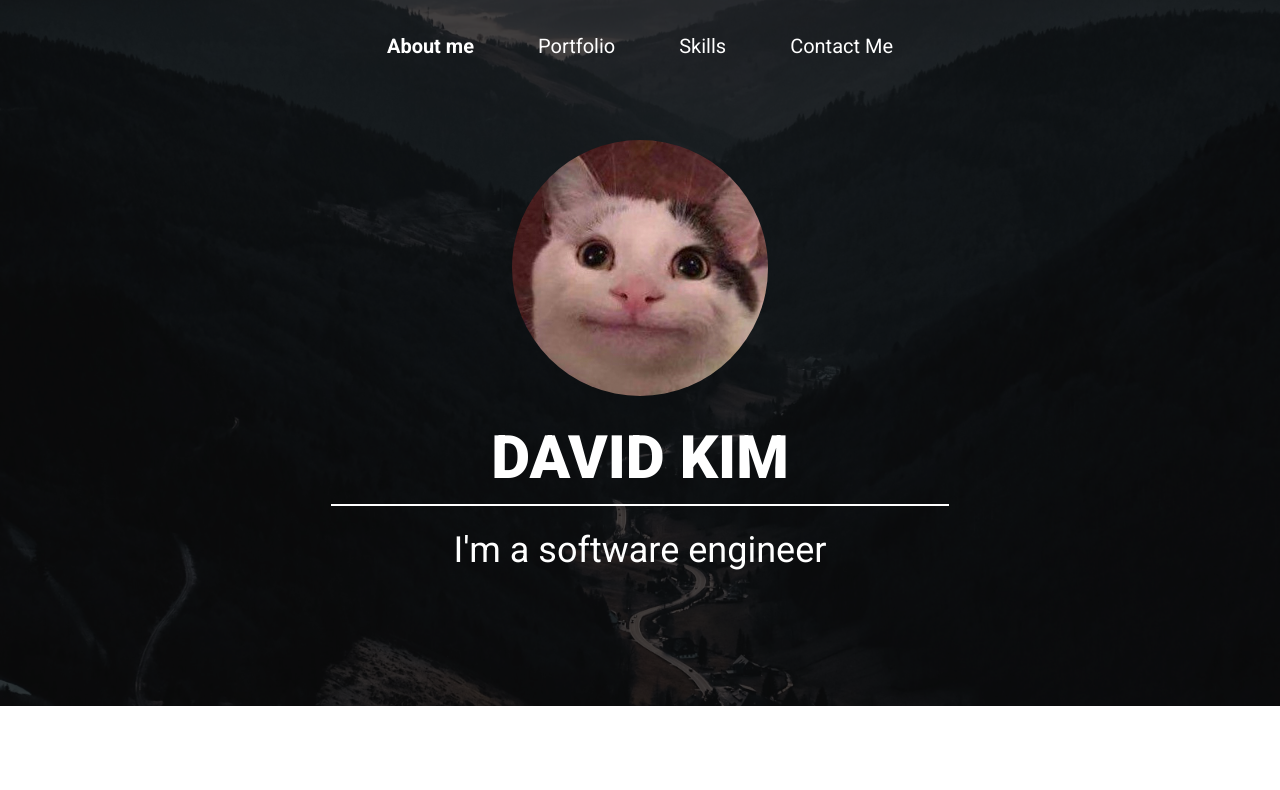
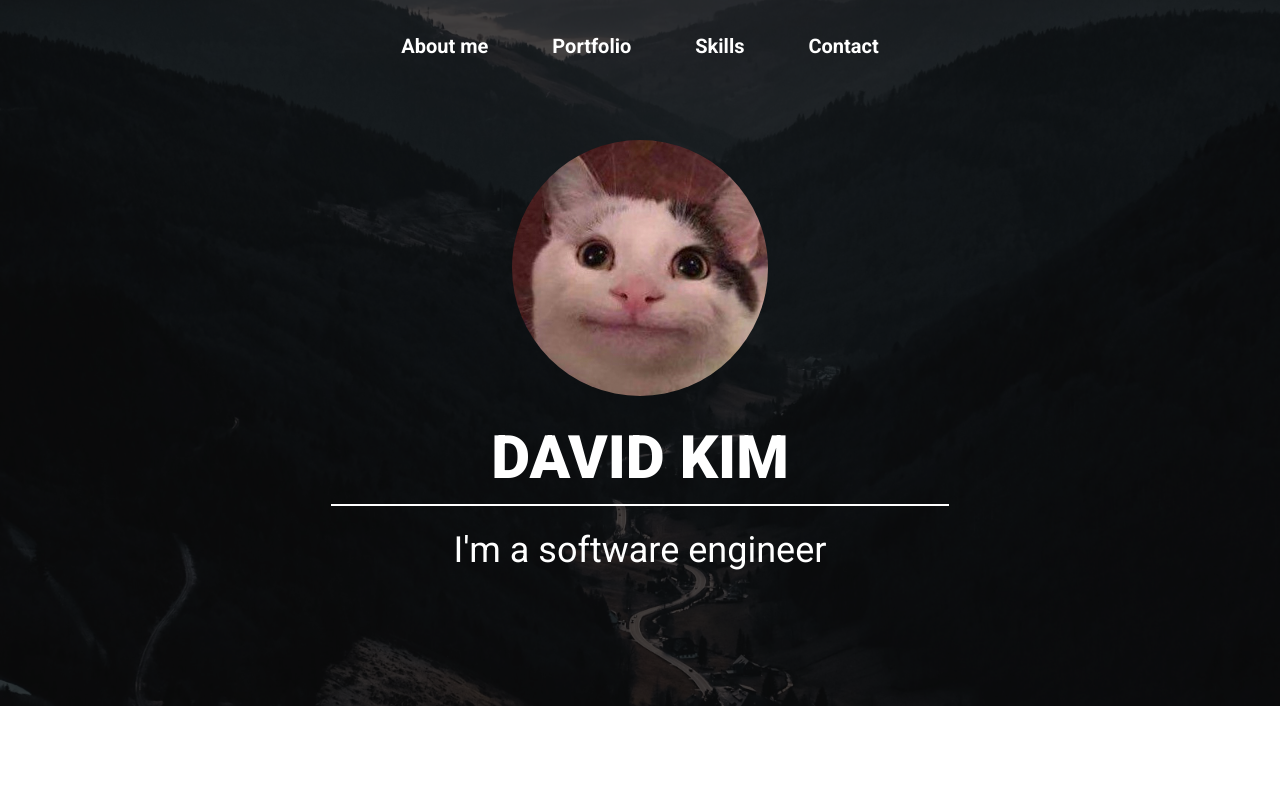
Before and after one commit to hye-kim/hye-kim.github.io, a React (Create React App) app: page / in a window 1280 px wide. Shown: the top 790 px of the page. Built offline with nearby package versions, Linux system fonts and the light colour scheme.

Commit message:
refactoring and small changes

```diff
--- a/src/components/Contact.js
+++ b/src/components/Contact.js
@@ -1,13 +1,22 @@
 import * as emailjs from "emailjs-com";
+import { useState } from "react";
 
 function Contact() {
+  const [submission, setSubmission] = useState("hidden");
 
   const handleSubmit = (e) => {
     e.preventDefault();
 
-    emailjs.sendForm(process.env.REACT_APP_SERVICE_ID, "contact_form", "#contact-form", process.env.REACT_APP_USER_ID)
-    // alert('Message sent!')
-    // e.target.reset()
+    emailjs.sendForm(
+      process.env.REACT_APP_SERVICE_ID,
+      "contact_form",
+      "#contact-form",
+      process.env.REACT_APP_USER_ID
+    );
+
+    setSubmission("")
+
+    e.target.reset();
   };
 
   return (
@@ -18,6 +27,11 @@ function Contact() {
         </div>
         <div className="w-full sm:w-6/12 xl:w-5/12 px-12">
           <form id="contact-form" onSubmit={handleSubmit}>
+            <div className={`flex justify-center pb-4 text-blue-500 font-bold text-xl ${submission}`}>
+              <div>
+                <p>Message sent!</p>
+              </div>
+            </div>
             <div className="flex flex-col xl:flex-row">
               <div className="flex flex-col pb-4 xl:pr-4 flex-grow">
                 <label htmlFor="">First name</label>
@@ -72,7 +86,10 @@ function Contact() {
               ></textarea>
             </div>
             <div className="flex justify-center pt-4">
-              <button type="submit" className="bg-blue-700 text-white font-semibold py-2 px-8 rounded-sm">
+              <button
+                type="submit"
+                className="bg-blue-700 text-white font-semibold py-2 px-8 rounded-sm"
+              >
                 Send message
               </button>
             </div>
--- /dev/null
+++ b/src/components/NavLink.js
@@ -0,0 +1,13 @@
+import { Link } from "react-scroll";
+
+function NavLink({ path, text }) {
+  return (
+    <div className="px-4 sm:px-8 font-bold text-sm sm:text-xl">
+      <Link to={path} className="cursor-pointer" smooth={true} duration={500}>
+        {text}
+      </Link>
+    </div>
+  );
+}
+
+export default NavLink;
--- a/src/components/Navbar.js
+++ b/src/components/Navbar.js
@@ -1,28 +1,12 @@
-import { Link } from "react-scroll";
+import NavLink from "./NavLink";
 
 function Navbar() {
   return (
     <nav className="flex justify-center flex-wrap pt-8 pb-20">
-      <div className="px-4 sm:px-8 font-bold text-sm sm:text-xl">
-        <Link to="hero" className="cursor-pointer" smooth={true} duration={500}>
-          About me
-        </Link>
-      </div>
-      <div className="px-4 sm:px-8 text-sm sm:text-xl">
-        <Link to="portfolio" className="cursor-pointer" smooth={true} duration={500}>
-          Portfolio
-        </Link>
-      </div>
-      <div className="px-4 sm:px-8 text-sm sm:text-xl">
-        <Link to="skills" className="cursor-pointer" smooth={true} duration={500}>
-          Skills
-        </Link>
-      </div>
-      <div className="px-4 sm:px-8 text-sm sm:text-xl">
-        <Link to="contact" className="cursor-pointer" smooth={true} duration={500}>
-          Contact Me
-        </Link>
-      </div>
+      <NavLink path="hero" text="About me" />
+      <NavLink path="portfolio" text="Portfolio" />
+      <NavLink path="skills" text="Skills" />
+      <NavLink path="contact" text="Contact" />
     </nav>
   );
 }
```
